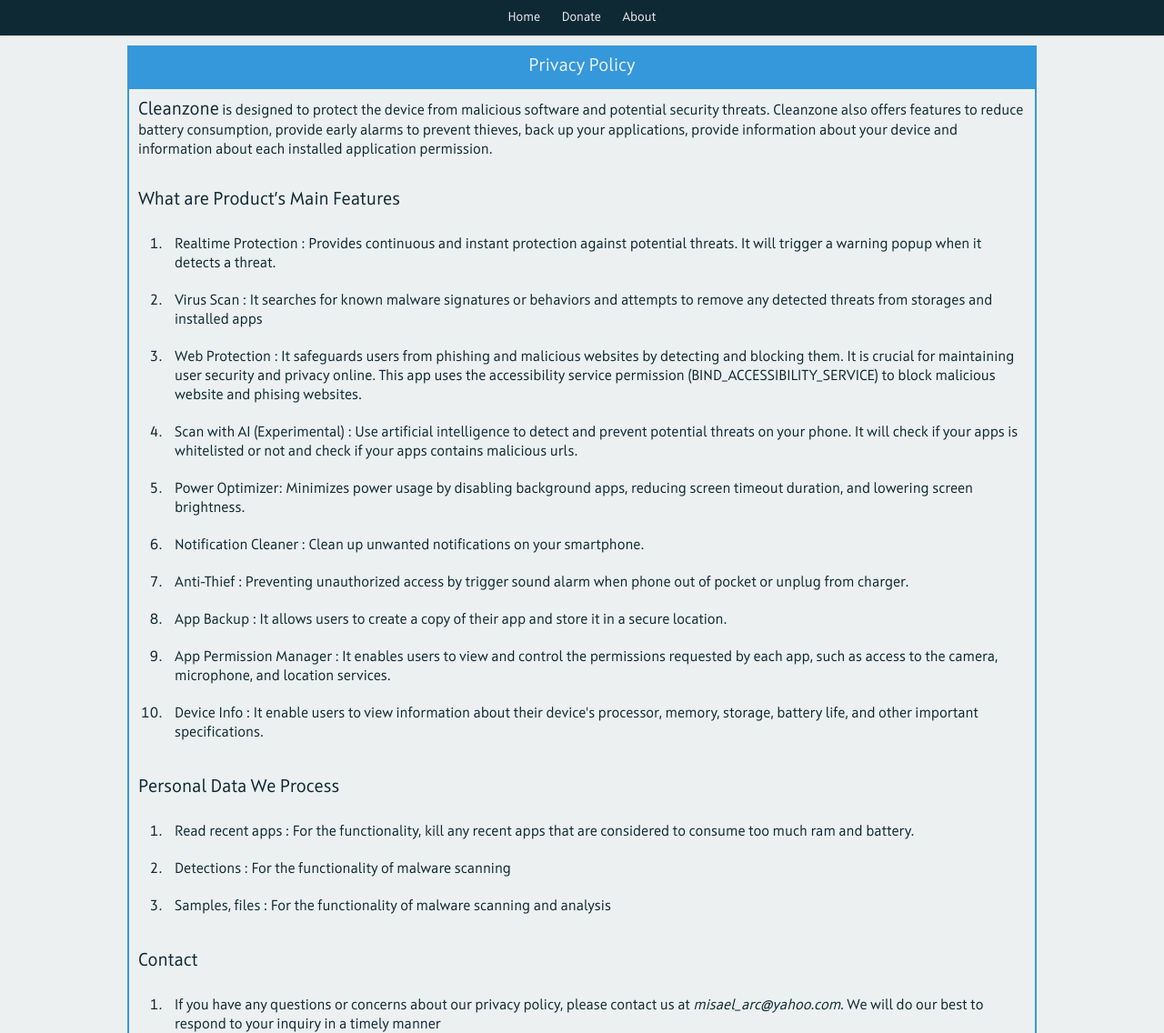
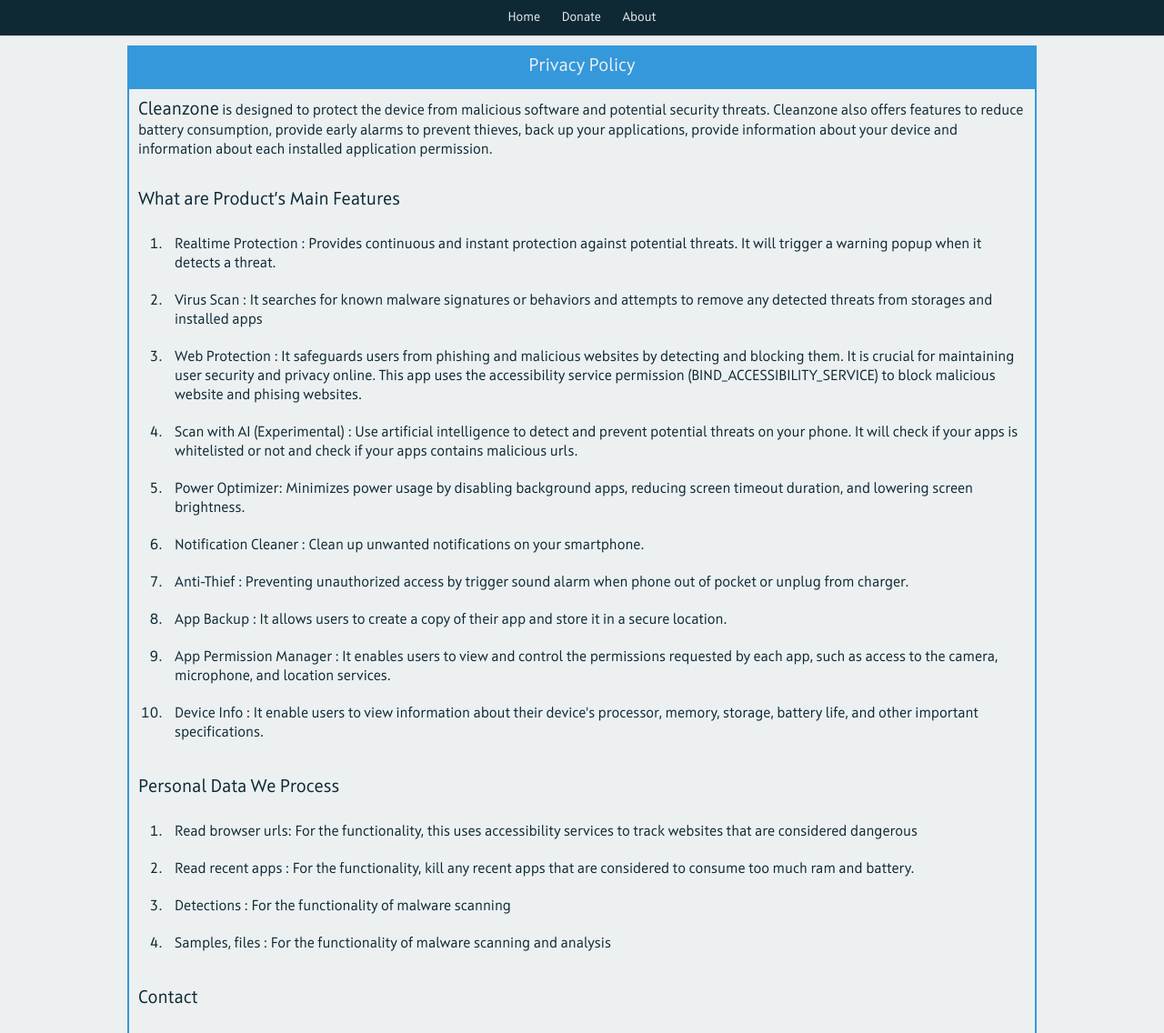
Before and after one commit to codebreakdev/codebreakdev.github.io, a plain HTML site: page mav/privacy.html in a window 1280 px wide. Shown: the top 1136 px of the page at 91% size. Drawn offline with Linux system fonts and the light colour scheme.

Commit message:
Update privacy.html

```diff
--- a/mav/privacy.html
+++ b/mav/privacy.html
@@ -106,8 +106,8 @@
                 </div>
 
                 <ol>
-
-                    <li style="padding: 10px"> Read recent apps : For the functionality, kill any recent apps that are
+                    <li style="padding: 10px">Read browser urls: For the functionality, this uses accessibility services to track websites that are considered dangerous </li>
+                    <li style="padding: 10px">Read recent apps : For the functionality, kill any recent apps that are
                         considered to consume too much ram and battery.</li>
                     <li style="padding: 10px">Detections : For the functionality of malware scanning</li>
                     <li style="padding: 10px">Samples, files : For the functionality of malware scanning and analysis
```
